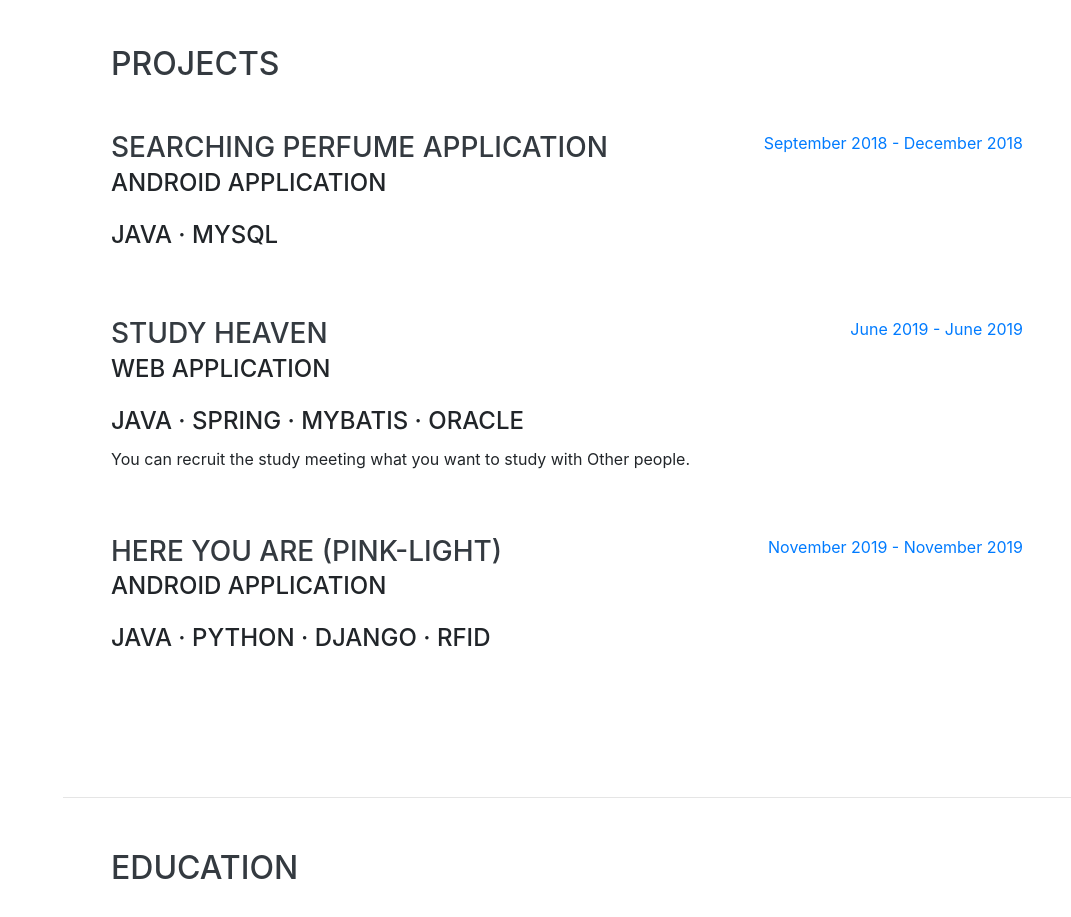
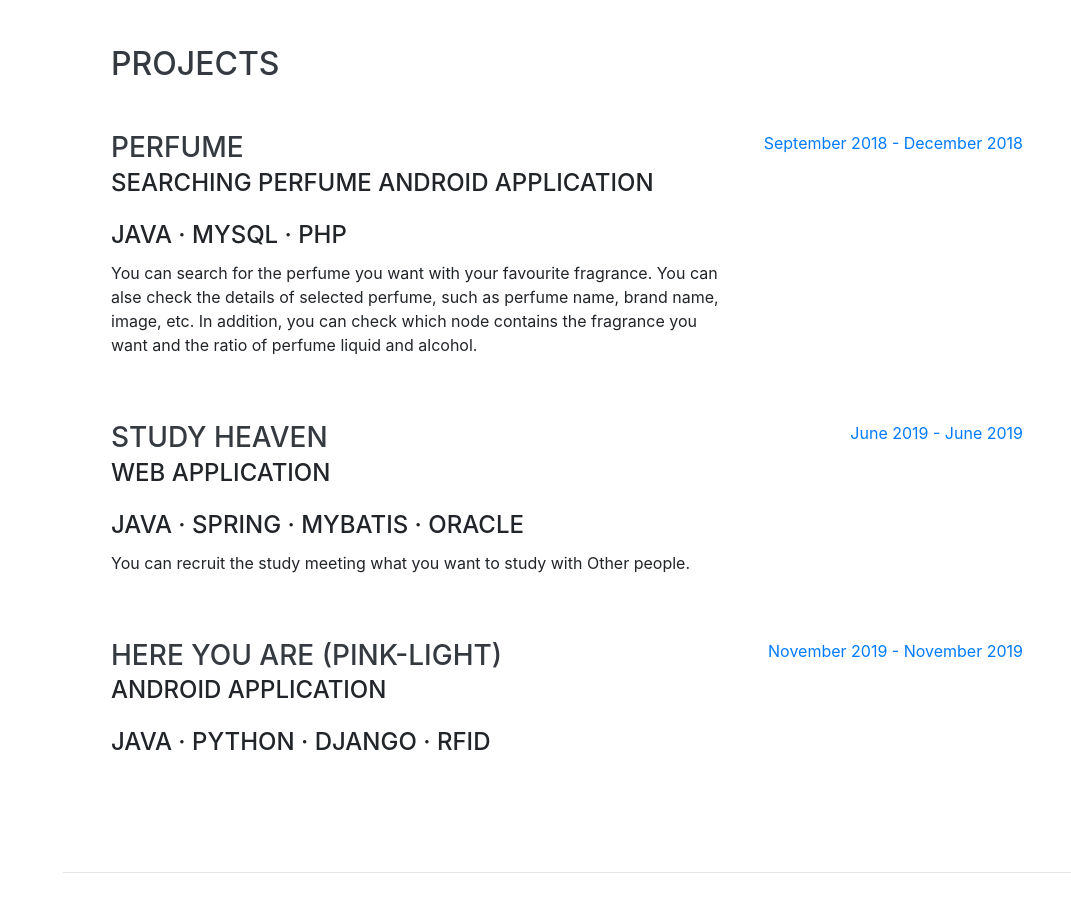
Before and after one commit to Sunaaaa/Sunaaaa.github.io, a website with bundled scripts: page index.html in a window 1280 px wide. Shown: the part 804-1721 px from the top of the page, without its empty margins (209-1280 px from the left). Built offline with nearby package versions, Linux system fonts and the light colour scheme; a web font is replaced by a local one.

Commit message:
Projects 수정

```diff
--- a/index.html
+++ b/index.html
@@ -94,10 +94,10 @@
 
         <div class="resume-item d-flex flex-column flex-md-row justify-content-between mb-5">
           <div class="resume-content">
-            <h3 class="mb-0">Searching Perfume Application</h3>
-            <div class="subheading mb-3">Android Application</div>
-            <div class="subheading mb-2">Java · MySQL</div>
-            <p></p>
+            <h3 class="mb-0">PERFUME</h3>
+            <div class="subheading mb-3">Searching Perfume Android Application</div>
+            <div class="subheading mb-2">Java · MySQL · PHP</div>
+            <p>You can search for the perfume you want with your favourite fragrance. You can alse check the details of selected perfume, such as perfume name, brand name, image, etc. In addition, you can check which node contains the fragrance you want and the ratio of perfume liquid and alcohol. </p>
           </div>
           <div class="resume-date text-md-right">
             <span class="text-primary">September 2018 - December 2018</span>
```
